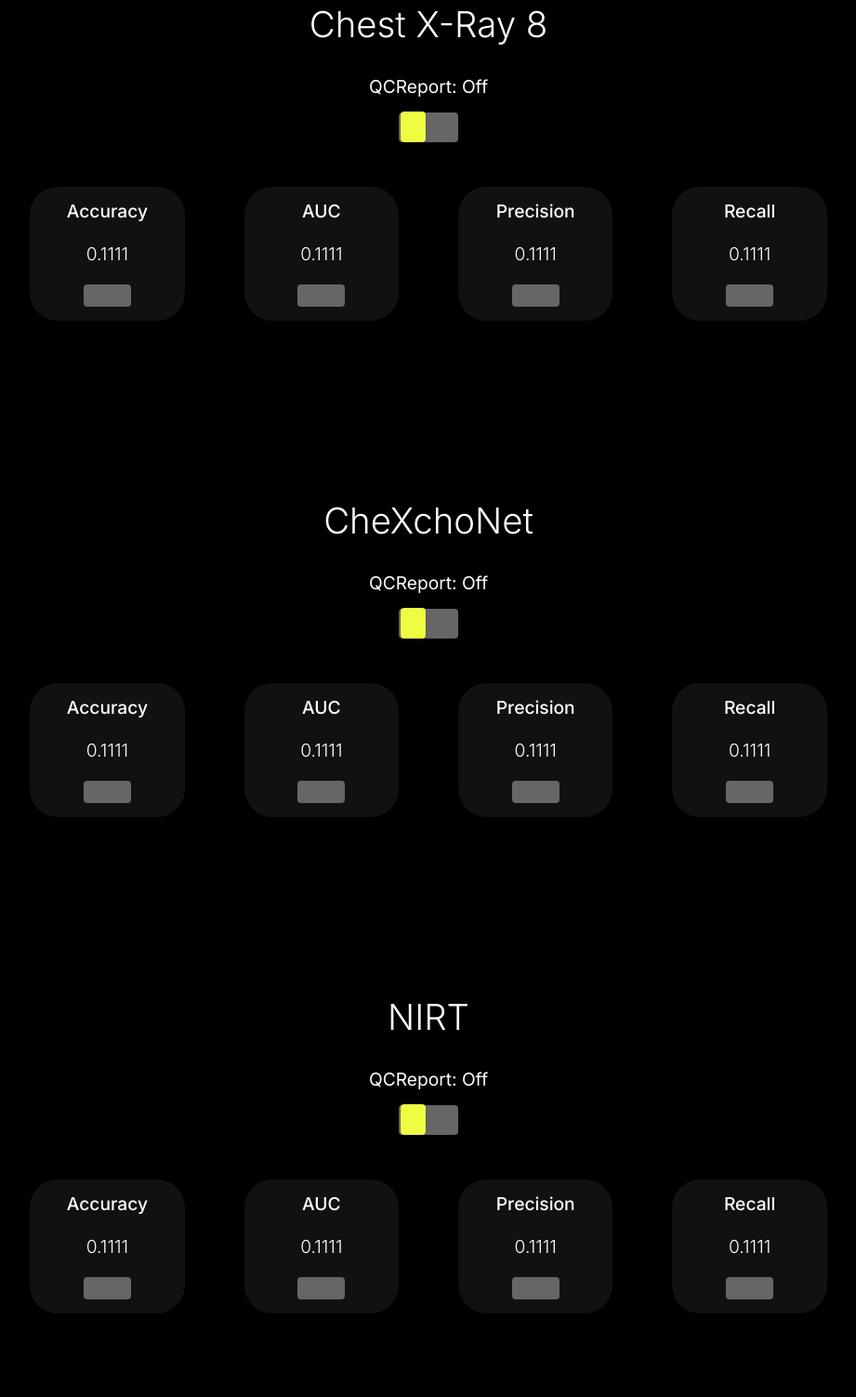
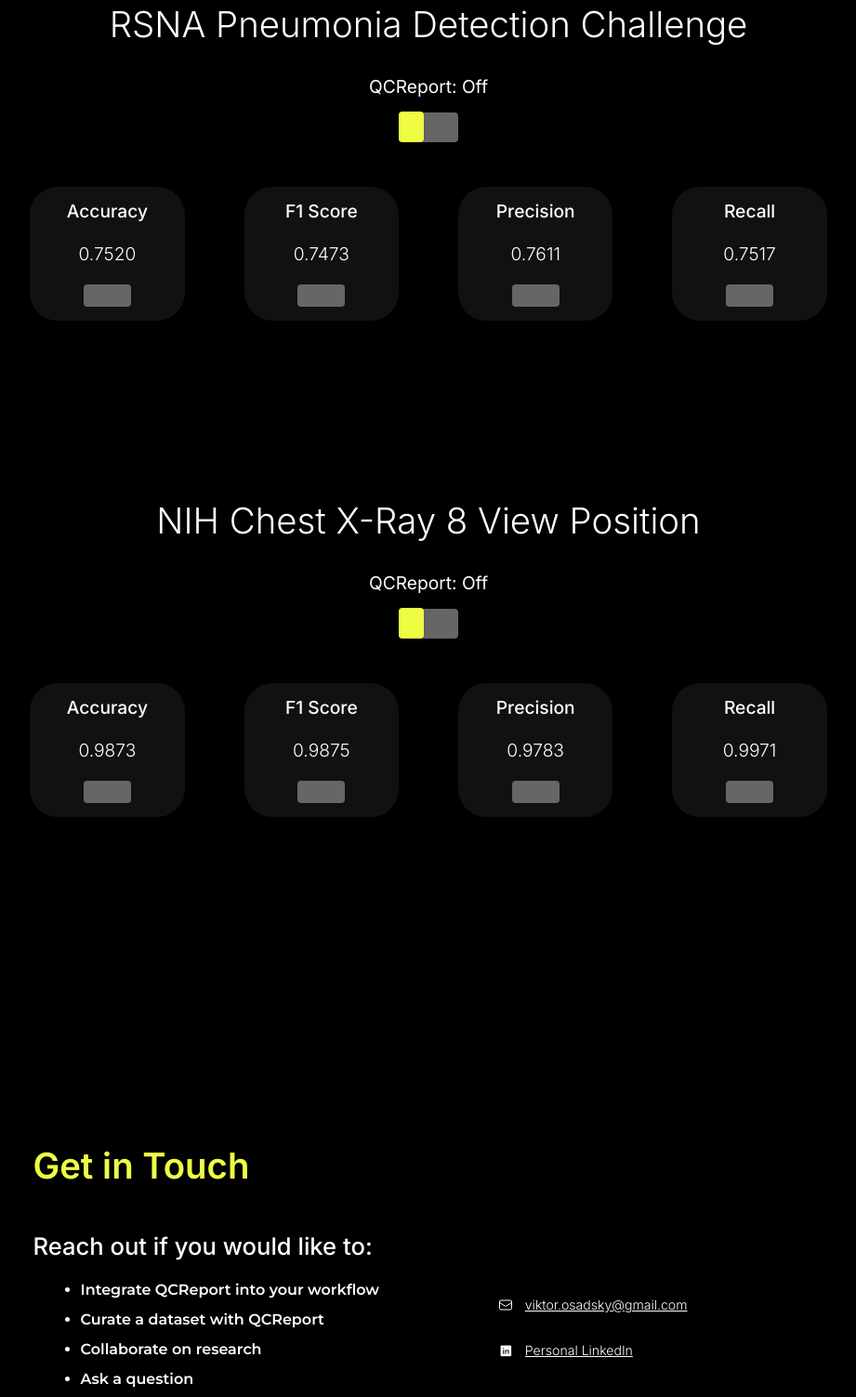
Before and after one commit to ViktorOsadsky/qcreport, a plain HTML site: page index.html in a window 1280 px wide. Shown: the part 3588-5091 px from the top of the page at 93% size, without its empty margins (179-1100 px from the left). Drawn offline with nearby package versions, Linux system fonts and the light colour scheme.

Commit message:
Added metrics and small fixes

```diff
--- a/css/styles.css
+++ b/css/styles.css
@@ -579,6 +579,7 @@ main {
   font-size: 3vw;
   font-weight: 300;
   padding-bottom: 4vh;
+  text-align: center;
 }
 .eviswitchtext {
   justify-self: center;
@@ -642,7 +643,6 @@ main {
   transition: background-color 0.3s ease;
   display: flex;
   align-items: center;
-  padding: 2px;
   box-sizing: border-box;
   margin-bottom: 2vh;
 }
@@ -746,7 +746,6 @@ main {
   transition: background-color 0.3s ease;
   display: flex;
   align-items: center;
-  padding: 2px;
   box-sizing: border-box;
   justify-self: center;
   margin-bottom: 2vh;
@@ -779,56 +778,6 @@ main {
   padding-bottom: 2vh;
 }
 
-.cxr83 {
-  display: grid;
-  align-items: center;
-  justify-content: center;
-}
-
-.eviflip3 {
-  position: relative;
-  width: 100%;
-  height: 100%;
-  transform-style: preserve-3d;
-  transition: transform 0.8s;
-}
-
-.cxr83[data-qc3="on"] .eviflip3 {
-  transform: rotateY(180deg);
-}
-
-.evibutton3 {
-  width: 5vw;
-  height: 4vh;
-  justify-self: center;
-  background-color: #666666;
-  border-radius: 4px;
-  position: relative;
-  cursor: pointer;
-  transition: background-color 0.3s ease;
-  display: flex;
-  align-items: center;
-  padding: 2px;
-  box-sizing: border-box;
-  justify-self: center;
-  margin-bottom: 2vh;
-}
-
-.eviknob3 {
-  width: 2.1vw;
-  height: 4.1vh;
-  background-color: #eefd42;
-  border-radius: 4px;
-  transition: transform 0.3s ease;
-  box-shadow: 0 1px 3px rgba(0,0,0,0.2);
-}
-.cxr83[data-qc3="on"] .evibutton3 {
-  background-color: #a8b502;
-}
-
-.cxr83[data-qc3="on"] .eviknob3 {
-  transform: translateX(2.9vw);
-}
 .sect9 {
   display: grid;
   align-items: center;
@@ -1143,33 +1092,27 @@ footer {
         justify-content: center;
     }
     .cxr8,
-    .cxr82,
-    .cxr83 {
+    .cxr82 {
         width: 100%;
         margin-bottom: 5vh;
     }
     .evihead,
-    .evihead2,
-    .evihead3 {
-        font-size: 10vw;
+    .evihead2 {
+        font-size: 8vw;
         justify-self: center;
     }
     .eviswitchtext,
-    .eviswitchtext2,
-    .eviswitchtext3 {
+    .eviswitchtext2 {
         font-size: 6vw;
     }
     .evibutton,
-    .evibutton2,
-    .evibutton3 {
+    .evibutton2 {
         width: 18vw;
-        height: 6vw;
     }
     .eviknob,
-    .eviknob2,
-    .eviknob3 {
-      width: 7.1vw;
-      height: 6.1vw;
+    .eviknob2 {
+      width: 7vw;
+      height: 7.1vw;
       background-color: #eefd42;
       border-radius: 4px;
       transition: transform 0.3s ease;
@@ -1181,24 +1124,18 @@ footer {
     .cxr82[data-qc2="on"] .eviknob2 {
       transform: translateX(11vw);
     }
-    .cxr83[data-qc3="on"] .eviknob3 {
-      transform: translateX(11vw);
-    }
     .evibox,
-    .evibox2,
-    .evibox3 {
+    .evibox2 {
         width: 70vw;
         height: 40vw;
     }
     .evistext,
-    .evistext2,
-    .evistext3 {
+    .evistext2 {
         display: none;
     }
 
     .show-metrics-btn,
-    .show-metrics-btn2,
-    .show-metrics-btn3 {
+    .show-metrics-btn2 {
         font-size: 4vw;
         display: inline-flex;
         align-items: center;
--- a/index.html
+++ b/index.html
@@ -244,13 +244,13 @@
                 <div class="vertical-line2"></div>
                 <div class="sect3-box">
                     <div class="sect3-heading">QCReport in Action</div>
-                    <div class="sect3-text">QCReport was tested on 3 datasets to demonstrate its capabilities. To show improvement, metrics of the task associated with the dataset were compared to a model trained on raw data and a model trained on QCReport curated data. Each study had a cut-off score of 3.</div>
+                    <div class="sect3-text">QCReport was tested on 2 tasks to demonstrate its capabilities. To show improvement, metrics of the task associated with the dataset were compared to a model trained on raw data and a model trained on QCReport curated data. Each study had a cut-off score of 3.</div>
                 </div>
                 <div class="vertical-line2"></div>
             </div>
             <div class="sect8">
               <div class="cxr8" data-qc="off">
-                <div class="evihead">Chest X-Ray 8</div>
+                <div class="evihead">RSNA Pneumonia Detection Challenge</div>
                 <div class="eviswitch">
                   <div class="eviswitchtext">QCReport: Off</div>
                   <div class="evibutton" id="qc-toggle">
@@ -263,12 +263,12 @@
                     <div class="eviflip">
                       <div class="evifront">
                         <div class="metrichead">Accuracy</div>
-                        <div class="metric">0.1111</div>
+                        <div class="metric">0.7520</div>
                         <div class="uboxn"></div>
                       </div>
                       <div class="eviback">
                         <div class="metrichead">Accuracy</div>
-                        <div class="metric">0.2222</div>
+                        <div class="metric">0.7622</div>
                         <div class="uboxg"></div>
                       </div>
                     </div>
@@ -276,13 +276,13 @@
                   <div class="evibox">
                     <div class="eviflip">
                       <div class="evifront">
-                        <div class="metrichead">AUC</div>
-                        <div class="metric">0.1111</div>
+                        <div class="metrichead">F1 Score</div>
+                        <div class="metric">0.7473</div>
                         <div class="uboxn"></div>
                       </div>
                       <div class="eviback">
-                        <div class="metrichead">AUC</div>
-                        <div class="metric">0.2222</div>
+                        <div class="metrichead">F1 Score</div>
+                        <div class="metric">0.7740</div>
                         <div class="uboxg"></div>
                       </div>
                     </div>
@@ -291,12 +291,12 @@
                     <div class="eviflip">
                       <div class="evifront">
                         <div class="metrichead">Precision</div>
-                        <div class="metric">0.1111</div>
+                        <div class="metric">0.7611</div>
                         <div class="uboxn"></div>
                       </div>
                       <div class="eviback">
                         <div class="metrichead">Precision</div>
-                        <div class="metric">0.1000</div>
+                        <div class="metric">0.7385</div>
                         <div class="uboxr"></div>
                       </div>
                     </div>
@@ -305,12 +305,12 @@
                     <div class="eviflip">
                       <div class="evifront">
                         <div class="metrichead">Recall</div>
-                        <div class="metric">0.1111</div>
+                        <div class="metric">0.7517</div>
                         <div class="uboxn"></div>
                       </div>
                       <div class="eviback">
                         <div class="metrichead">Recall</div>
-                        <div class="metric">0.2222</div>
+                        <div class="metric">0.8222</div>
                         <div class="uboxg"></div>
                       </div>
                     </div>
@@ -318,7 +318,7 @@
                 </div>
               </div>
               <div class="cxr82" data-qc="off">
-                <div class="evihead">CheXchoNet</div>
+                <div class="evihead">NIH Chest X-Ray 8 View Position</div>
                 <div class="eviswitch">
                   <div class="eviswitchtext2">QCReport: Off</div>
                   <div class="evibutton2" id="qc-toggle2">
@@ -331,12 +331,12 @@
                     <div class="eviflip2">
                       <div class="evifront">
                         <div class="metrichead">Accuracy</div>
-                        <div class="metric">0.1111</div>
+                        <div class="metric">0.9873</div>
                         <div class="uboxn"></div>
                       </div>
                       <div class="eviback">
                         <div class="metrichead">Accuracy</div>
-                        <div class="metric">0.2222</div>
+                        <div class="metric">0.9917</div>
                         <div class="uboxg"></div>
                       </div>
                     </div>
@@ -344,13 +344,13 @@
                   <div class="evibox">
                     <div class="eviflip2">
                       <div class="evifront">
-                        <div class="metrichead">AUC</div>
-                        <div class="metric">0.1111</div>
+                        <div class="metrichead">F1 Score</div>
+                        <div class="metric">0.9875</div>
                         <div class="uboxn"></div>
                       </div>
                       <div class="eviback">
-                        <div class="metrichead">AUC</div>
-                        <div class="metric">0.2222</div>
+                        <div class="metrichead">F1 Score</div>
+                        <div class="metric"> 0.9917</div>
                         <div class="uboxg"></div>
                       </div>
                     </div>
@@ -359,13 +359,13 @@
                     <div class="eviflip2">
                       <div class="evifront">
                         <div class="metrichead">Precision</div>
-                        <div class="metric">0.1111</div>
+                        <div class="metric">0.9783</div>
                         <div class="uboxn"></div>
                       </div>
                       <div class="eviback">
                         <div class="metrichead">Precision</div>
-                        <div class="metric">0.1000</div>
-                        <div class="uboxr"></div>
+                        <div class="metric">0.9860</div>
+                        <div class="uboxg"></div>
                       </div>
                     </div>
                   </div>
@@ -373,80 +373,12 @@
                     <div class="eviflip2">
                       <div class="evifront">
                         <div class="metrichead">Recall</div>
-                        <div class="metric">0.1111</div>
+                        <div class="metric">0.9971</div>
                         <div class="uboxn"></div>
                       </div>
                       <div class="eviback">
                         <div class="metrichead">Recall</div>
-                        <div class="metric">0.2222</div>
-                        <div class="uboxg"></div>
-                      </div>
-                    </div>
-                  </div>
-                </div>
-              </div>
-              <div class="cxr83" data-qc="off">
-                <div class="evihead">NIRT</div>
-                <div class="eviswitch">
-                  <div class="eviswitchtext3">QCReport: Off</div>
-                  <div class="evibutton3" id="qc-toggle3">
-                    <div class="eviknob3"></div>
-                  </div>
-                </div>
-                <button class="show-metrics-btn3">Show Metrics</button>
-                <div class="evistext3">
-                  <div class="evibox">
-                    <div class="eviflip3">
-                      <div class="evifront">
-                        <div class="metrichead">Accuracy</div>
-                        <div class="metric">0.1111</div>
-                        <div class="uboxn"></div>
-                      </div>
-                      <div class="eviback">
-                        <div class="metrichead">Accuracy</div>
-                        <div class="metric">0.2222</div>
-                        <div class="uboxg"></div>
-                      </div>
-                    </div>
-                  </div>
-                  <div class="evibox">
-                    <div class="eviflip3">
-                      <div class="evifront">
-                        <div class="metrichead">AUC</div>
-                        <div class="metric">0.1111</div>
-                        <div class="uboxn"></div>
-                      </div>
-                      <div class="eviback">
-                        <div class="metrichead">AUC</div>
-                        <div class="metric">0.2222</div>
-                        <div class="uboxg"></div>
-                      </div>
-                    </div>
-                  </div>
-                  <div class="evibox">
-                    <div class="eviflip3">
-                      <div class="evifront">
-                        <div class="metrichead">Precision</div>
-                        <div class="metric">0.1111</div>
-                        <div class="uboxn"></div>
-                      </div>
-                      <div class="eviback">
-                        <div class="metrichead">Precision</div>
-                        <div class="metric">0.1000</div>
-                        <div class="uboxr"></div>
-                      </div>
-                    </div>
-                  </div>
-                  <div class="evibox">
-                    <div class="eviflip3">
-                      <div class="evifront">
-                        <div class="metrichead">Recall</div>
-                        <div class="metric">0.1111</div>
-                        <div class="uboxn"></div>
-                      </div>
-                      <div class="eviback">
-                        <div class="metrichead">Recall</div>
-                        <div class="metric">0.2222</div>
+                        <div class="metric">0.9975</div>
                         <div class="uboxg"></div>
                       </div>
                     </div>
```
Also changed, not shown: js/script.js (+0 -9 lines).
